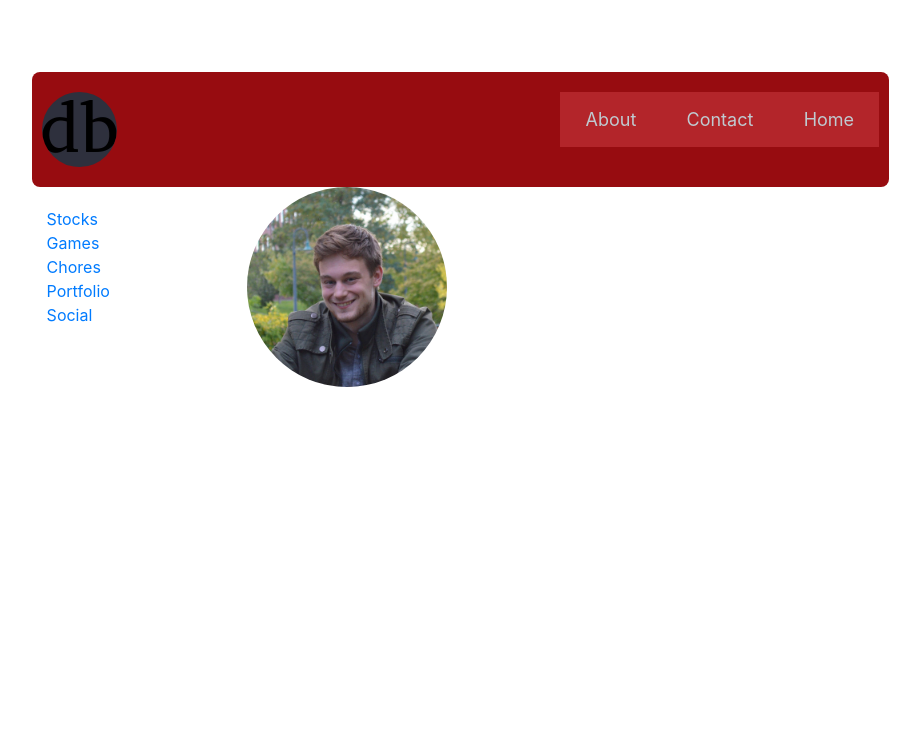
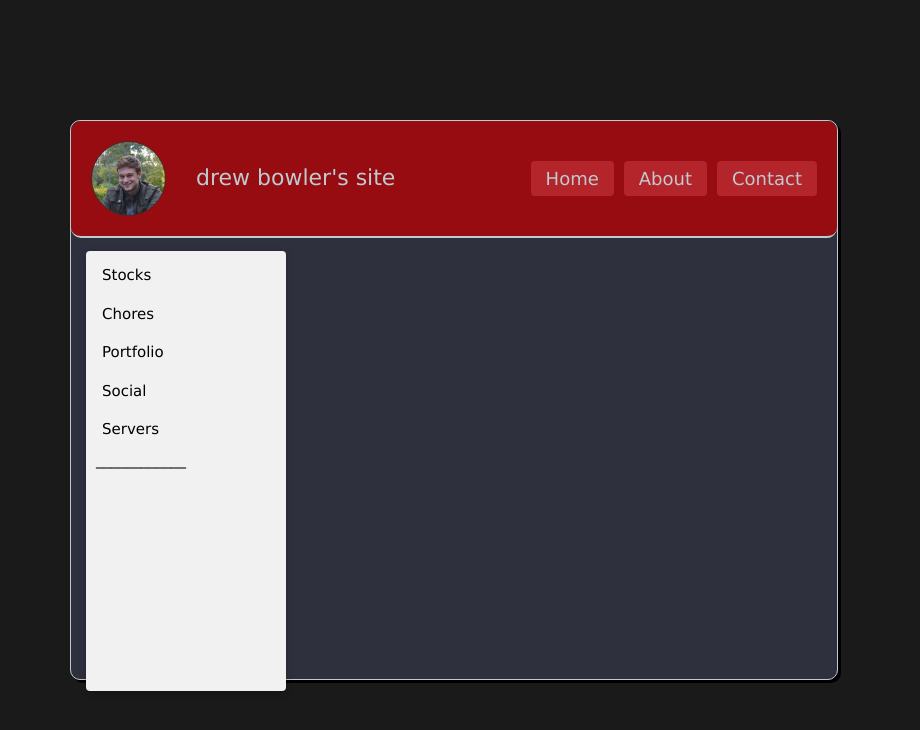
Before and after one commit to arbowl/portfolio, a Django app: page / in a window 1280 px wide. Shown: the top 730 px of the page, without its empty margins (186-1106 px from the left). Run offline with Django 3.2, Linux system fonts and the light colour scheme.

Commit message:
Settle homepage layout

```diff
--- a/mysite/myapp/static/drews_css.css
+++ b/mysite/myapp/static/drews_css.css
@@ -1,13 +1,21 @@
+html {
+    background-color: #1a1a1a;
+}
+
 body {
     color:#bfcad0;
+    background-color: #2e303e;
     border-radius: 10px;
     height: 70%;
-    width: 67%;
+    width: 60%;
     position: absolute;
-    top: 49%;
+    top: 55%;
     left: 50%;
-    margin-left: -33%;
+    margin-left: -30%;
     margin-top: -25%;
+    border: 1px solid #bfcad0;
+    border-radius: 10px;
+    box-shadow: 3px 3px black;
 }
 
 .header {
@@ -15,18 +23,31 @@ body {
     background-color: #970c10;
     padding: 20px 10px;
     border-radius: 8px;
+    border-bottom: 2px solid #bfcad0;
+    border-radius:10px;
   }
 
   .header a {
     float: right;
     color: #bfcad0;
     text-align: center;
-    padding: 3%;
+    padding: 15px;
+    margin-top: 20px;
+    margin-right: 10px;
     text-decoration: none;
     font-size: 18px;
     line-height: 5px;
-    /*border-radius: 4px;*/
+    border-radius: 4px;
     background-color: #ce3e4383;
+  }
+
+  .header p {
+      font-family: 'Lucida Sans';
+      font-size: 22px;
+      float: left;
+      margin-top: 20px;
+      margin-left: 30px;
+      color: #bfcad0
   }
 
   .header a:hover {
@@ -36,26 +57,12 @@ body {
   .header img {
       border-radius: 50%;
       float: left;
+      margin-left: 10px;
+      border: 1px solid #333333;
   }
 
 
-.container-fluid {
-    color: white;
-    margin: auto;
-    display: flex;
+.sidebar {
+    margin-left: -55px;
+    float: left;
 }
-
-    .container-fluid img {
-        border-radius: 50%;
-        height: 200px;
-        width: 200px;
-        flex-basis: 200px;
-    }
-
-    .sidebar-nav {
-        margin-top: 20px;
-        padding: 0;
-        list-style: none;
-        flex-basis: 200px;
-        width: 200px;
-    }
--- a/mysite/myapp/templates/home.html
+++ b/mysite/myapp/templates/home.html
@@ -5,41 +5,44 @@
         <meta name="description" content="Portfolio">
         <meta name="keywords" content="portfolio developer programmer">
         <link rel="stylesheet" href="https://cdn.jsdelivr.net/npm/bootstrap@4.5.3/dist/css/bootstrap.min.css" integrity="sha384-TX8t27EcRE3e/ihU7zmQxVncDAy5uIKz4rEkgIXeMed4M0jlfIDPvg6uqKI2xXr2" crossorigin="anonymous">
+        <link rel="stylesheet" href="https://www.w3schools.com/w3css/4/w3.css">
         {% load static %}
         <link href="{% static 'drews_css.css' %}" rel="stylesheet">
     </head>
 
     <body>
-        <div id="background-stripes"></div>
-        <div>
         <header>
             <div class="header">
-                    <img src="{% static 'logo.jpg' %}" height="75px" width="75px">
+                <img src="{% static 'drewbowler.jpg' %}" height="75px" width="75px">
+                <p>drew bowler's site</p>
                 <div class="header-right">
-                        <a class="active" href="#home">Home</a>
                     <a href="contact.html">Contact</a>
                     <a href="about.html">About</a>
+                    <a href="#home">Home</a>
                 </div>
             </div>
         </header>
 
         <div class="container-fluid">
-                <div class="row">
-                    <div class="col-sm-2">
-                        {% block sidebar %}
-                        <ul class="sidebar-nav">
-                            <li><a href="/stocks.html">Stocks</a></li>
-                            <li><a href="/games.html">Games</a></li>
-                            <li><a href="/chores.html">Chores</a></li>
-                            <li><a href="/portfolio.html">Portfolio</a></li>
-                            <li><a href="/social.html">Social</a></li>
-                        </ul>
-                        {% endblock %}
+            <div class="w3-sidebar w3-bar-block w3-light-grey w3-card" style="width: 200px; height: 55%; margin-top: 13px; padding-top: 5px; border-radius: 4px;">
+                <a href="/stocks.html" class="w3-bar-item w3-button">Stocks</a>
+                <a href="/chores.html" class="w3-bar-item w3-button">Chores</a>
+                <a href="/portfolio.html" class="w3-bar-item w3-button">Portfolio</a>
+                <a href="/social.html" class="w3-bar-item w3-button">Social</a>
+                <div class="w3-dropdown-hover">
+                    <button class="w3-button">Servers
+                        <i class="fa fa-caret-down"></i>
+                    </button>
+                    <div class="w3-dropdown-content w3-bar-block">
+                        <a href="/servers/valheim.html" class="w3-bar-item w3-button" style="text-indent: 20px">Valheim</a>
+                        <a href="/servers/minecraft.html" class="w3-bar-item w3-button" style="text-indent: 20px">Minecraft</a>
+                        <a href="/servers/musicbot.html" class="w3-bar-item w3-button" style="text-indent: 20px">MusicBot</a>
                     </div>
                 </div>
-                <div id="pfp">
-                    <img src="{% static 'drewbowler.jpg' %}" alt="Drew Bowler">
+                <p style="padding-left: 5%">____________</p>
             </div>
+            <div id="body-text">
+                <!-- <p>Hello! This is the homepage for Drew Bowler's website, made to store </p> -->
             </div>
         </div>
     </body>
```
Lines whose indentation alone changed are shown as unchanged.
